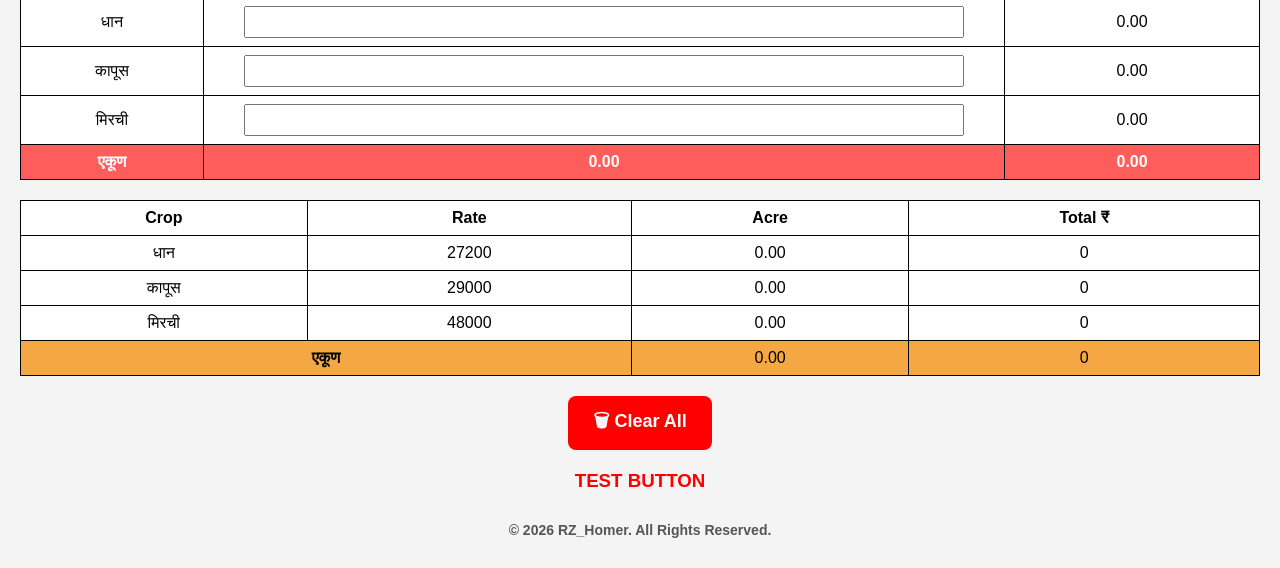
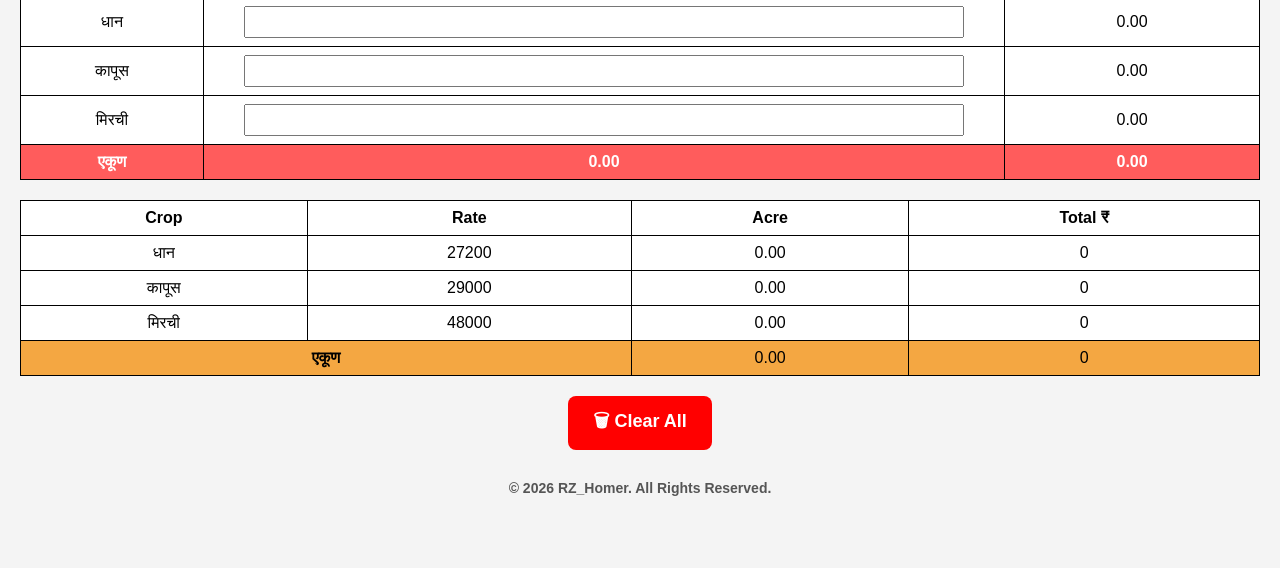
Before and after one commit to therocky-lab/Crop-Loan-Calculator, a plain HTML site: page index.html in a window 1280 px wide. Shown: the part 310-878 px from the top of the page. After the commit the page ends 836 px from the top, so only its background shows below. Drawn offline with Linux system fonts and the light colour scheme.

Commit message:
index.html

```diff
--- a/index.html
+++ b/index.html
@@ -213,9 +213,7 @@ if ('serviceWorker' in navigator) {
   });
 }
 </script>
-<h3 style="color:red;text-align:center;">
-TEST BUTTON
-</h3>
+
 <footer style="text-align:center;margin-top:20px;padding:10px;font-size:14px;color:#555;font-weight:bold;">
 © 2026 RZ_Homer. All Rights Reserved.
 </footer>
```
